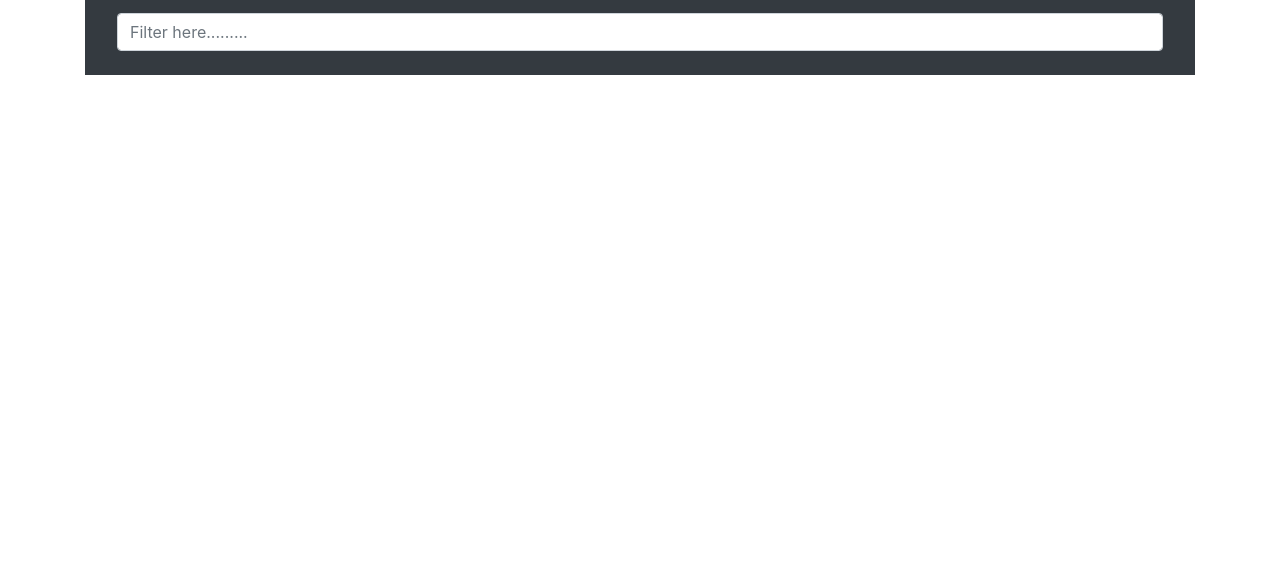
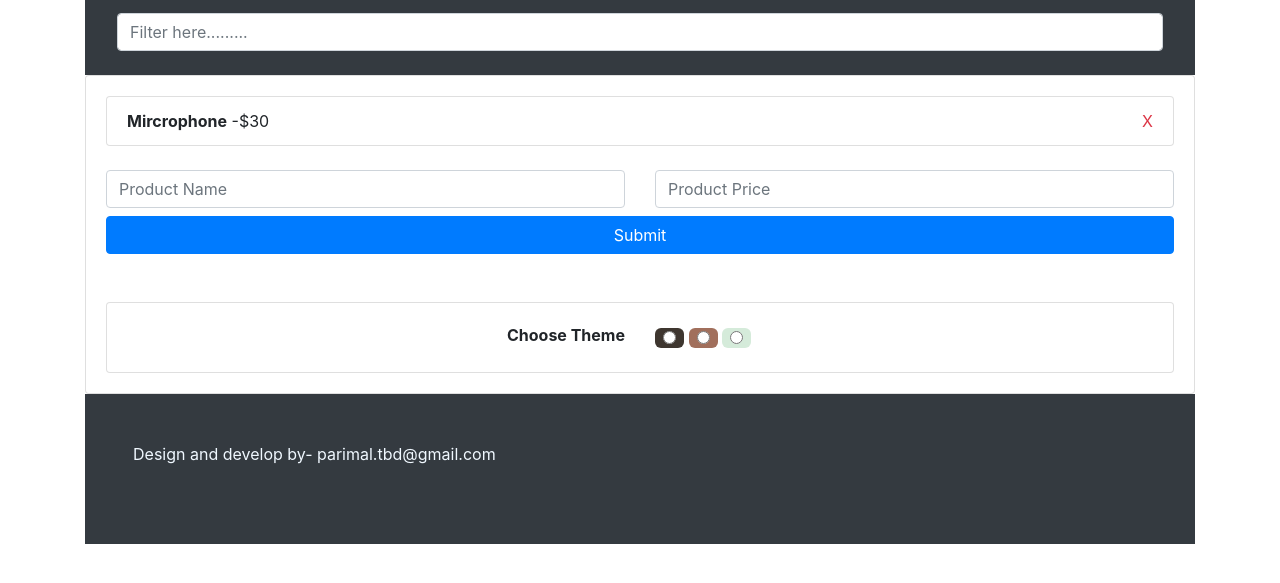
Before and after one commit to parimalroy/Product_Catalog, a plain HTML site: page index.html in a window 1280 px wide. Shown: the part 51-634 px from the top of the page. Drawn offline with Linux system fonts and the light colour scheme.

Commit message:
design complete html file

```diff
--- a/index.html
+++ b/index.html
@@ -12,6 +12,44 @@
             <h3 class="navbar-brand m-auto">Product Catalog</h3>
             <input type="text" name="filter" id="filter" class="form-control m-3" placeholder="Filter here.........">
         </nav>
+        <div class="card card-body">
+            <ul class="list-group" id="list-group">
+                <li class="list-group-item" id="list-item">
+                    <strong>Mircrophone</strong>
+                    <span>-$30</span>
+                    <span class="float-right text-danger">X</span>
+                </li>
+            </ul>
+            <form class="mt-4">
+                <div class="row">
+                    <div class="col">
+                        <input type="text" placeholder="Product Name" class="form-control" id="product_name">
+                    </div>
+                    <div class="col">
+                        <input type="text" placeholder="Product Price" class="form-control" id="product_price">
+                    </div>
+                </div>
+            </form>
+            <button class="btn btn-primary mt-2" id="btn-submit">Submit</button>
+            <div class="card card-body mt-5">
+                <div class="row">
+                    <div class="col">
+                        <strong class="float-right">Choose Theme</strong>
+                    </div>
+                    <div class="col">
+                        <span style="background-color: #3E362F; border-radius: 6px;"><input class="radio-inline m-2" type="radio" name="inlineRadioOptions" id="radioOne" value="option1"></span>
+                        <span style="background-color: #A16F5C; border-radius: 6px;"><input class="radio-inline m-2" type="radio" name="inlineRadioOptions" id="radioTwo" value="option2"></span>
+                        <span style="background-color: #D5EBDA; border-radius: 6px;"><input class="radio-inline m-2" type="radio" name="inlineRadioOptions" id="radioThree" value="option3"></span>
+                    </div>
+                </div>
+            </div>
+
+        </div>
+        <div class="footer bg-dark" style="height: 150px;">
+            <br><br>
+            <span class="p-5" style="color: aliceblue; " >Design and develop by- parimal.tbd@gmail.com</span>
+        </div>
+
     </div>
 
     <script src="js/main.js"></script>
```
